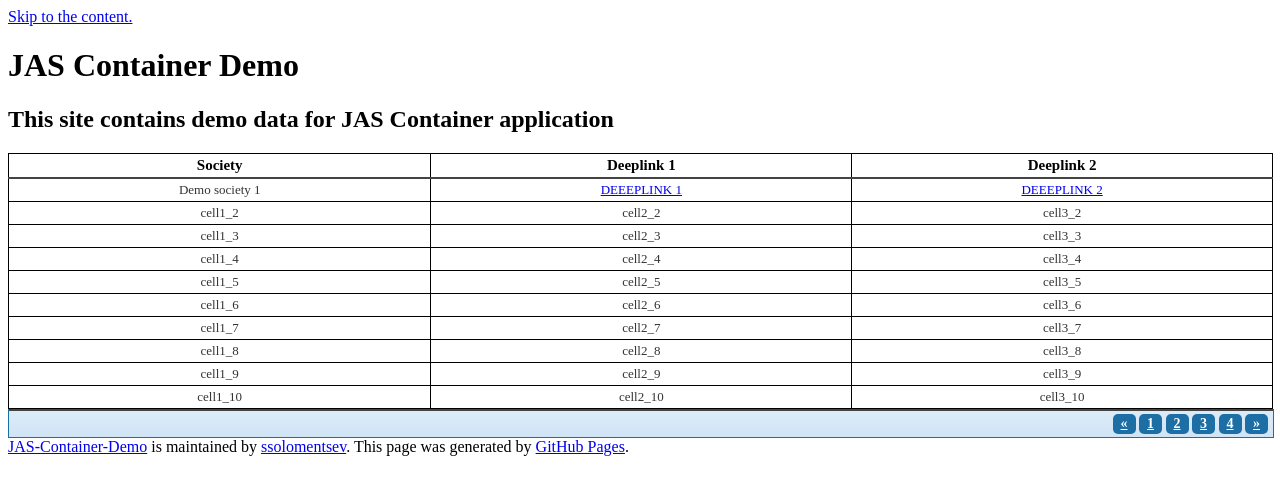
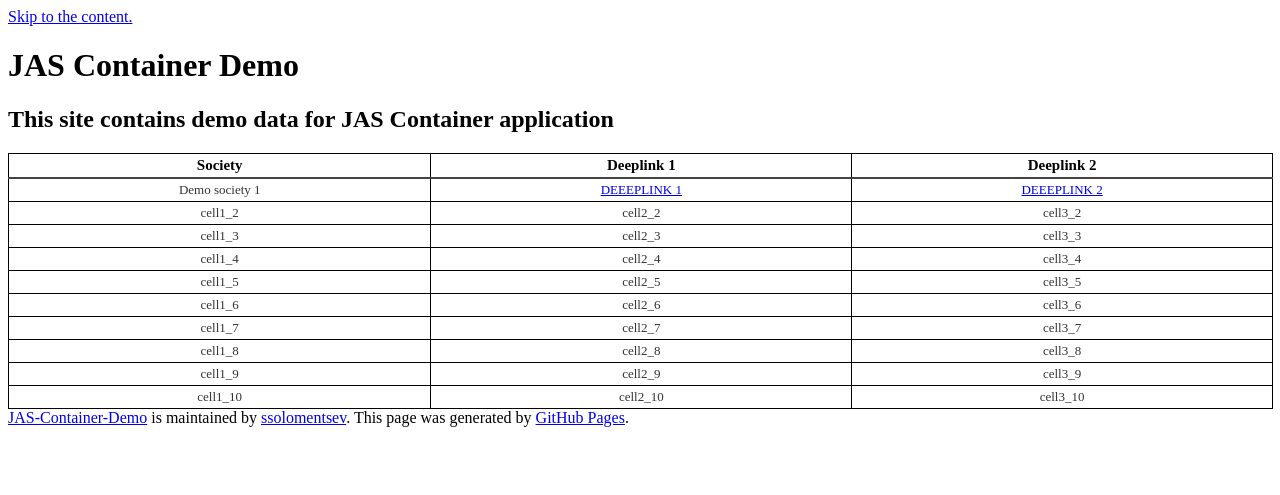
Before and after one commit to ssolomentsev/JAS-Container-Demo, a Jekyll site: the page built from index.md, in a window 1280 px wide. Shown: the top 495 px of the page. Built offline with Jekyll 4.4.1, drawn with Linux system fonts in a browser that asks for light colours; our own code applies the rules of GitHub Pages for plain Markdown files.

Commit message:
Update default.html

```diff
--- a/_layouts/default.html
+++ b/_layouts/default.html
@@ -95,11 +95,6 @@
 </div>
 </div>
 </div>
-<div class="societyTable outerTableFooter">
-<div class="tableFootStyle">
-<div class="links"><a href="#">&laquo;</a> <a class="active" href="#">1</a> <a href="#">2</a> <a href="#">3</a> <a href="#">4</a> <a href="#">&raquo;</a></div>
-</div>
-</div>
       <footer class="site-footer">
         {% if site.github.is_project_page %}
           <span class="site-footer-owner"><a href="{{ site.github.repository_url }}">{{ site.github.repository_name }}</a> is maintained by <a href="{{ site.github.owner_url }}">{{ site.github.owner_name }}</a>.</span>
```
